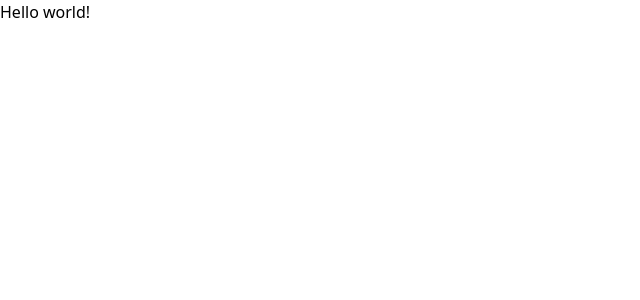
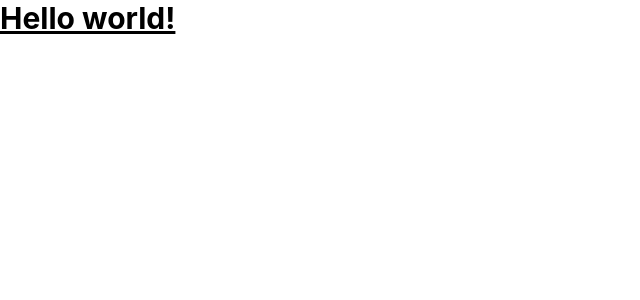
Before and after one commit to konnofuente/konnofuente, a React (Create React App) app: page / in a window 1280 px wide. Shown: the top 300 px of the page, without its empty margins (0-640 px from the left). Built offline with nearby package versions, Linux system fonts and the light colour scheme.

Commit message:
fix(app): #1 add little config in tailwind.config.js file

```diff
--- a/src/index.css
+++ b/src/index.css
@@ -2,7 +2,7 @@
 @tailwind base;
 @tailwind components;
 @tailwind utilities;
-/* body {
+body {
   margin: 0;
   font-family: -apple-system, BlinkMacSystemFont, 'Segoe UI', 'Roboto', 'Oxygen',
     'Ubuntu', 'Cantarell', 'Fira Sans', 'Droid Sans', 'Helvetica Neue',
@@ -14,4 +14,4 @@
 code {
   font-family: source-code-pro, Menlo, Monaco, Consolas, 'Courier New',
     monospace;
-} */
+}
--- a/tailwind.config.js
+++ b/tailwind.config.js
@@ -1,6 +1,6 @@
 /** @type {import('tailwindcss').Config} */
 module.exports = {
-  content: [],
+  content: ["./src/**/*.{js,jsx,ts,tsx}",],
   theme: {
     extend: {},
   },
```
